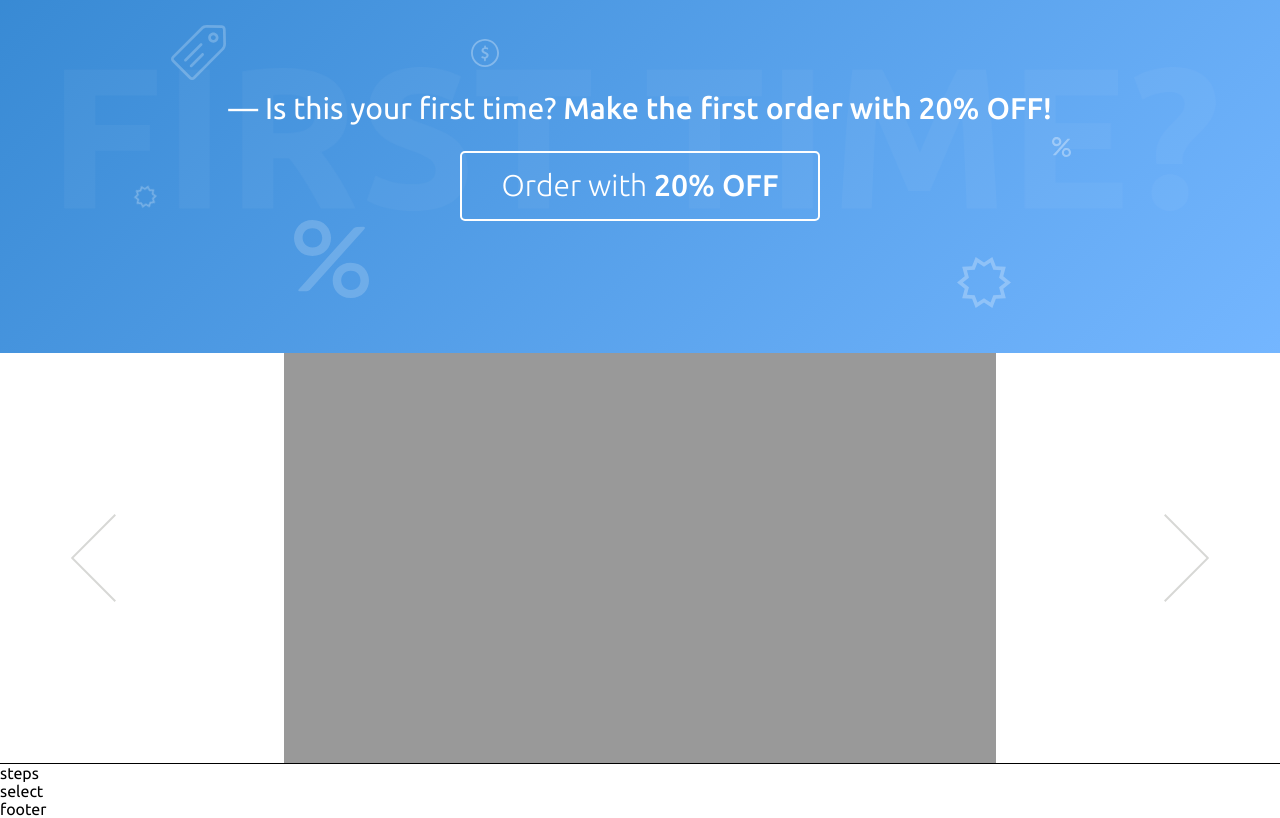
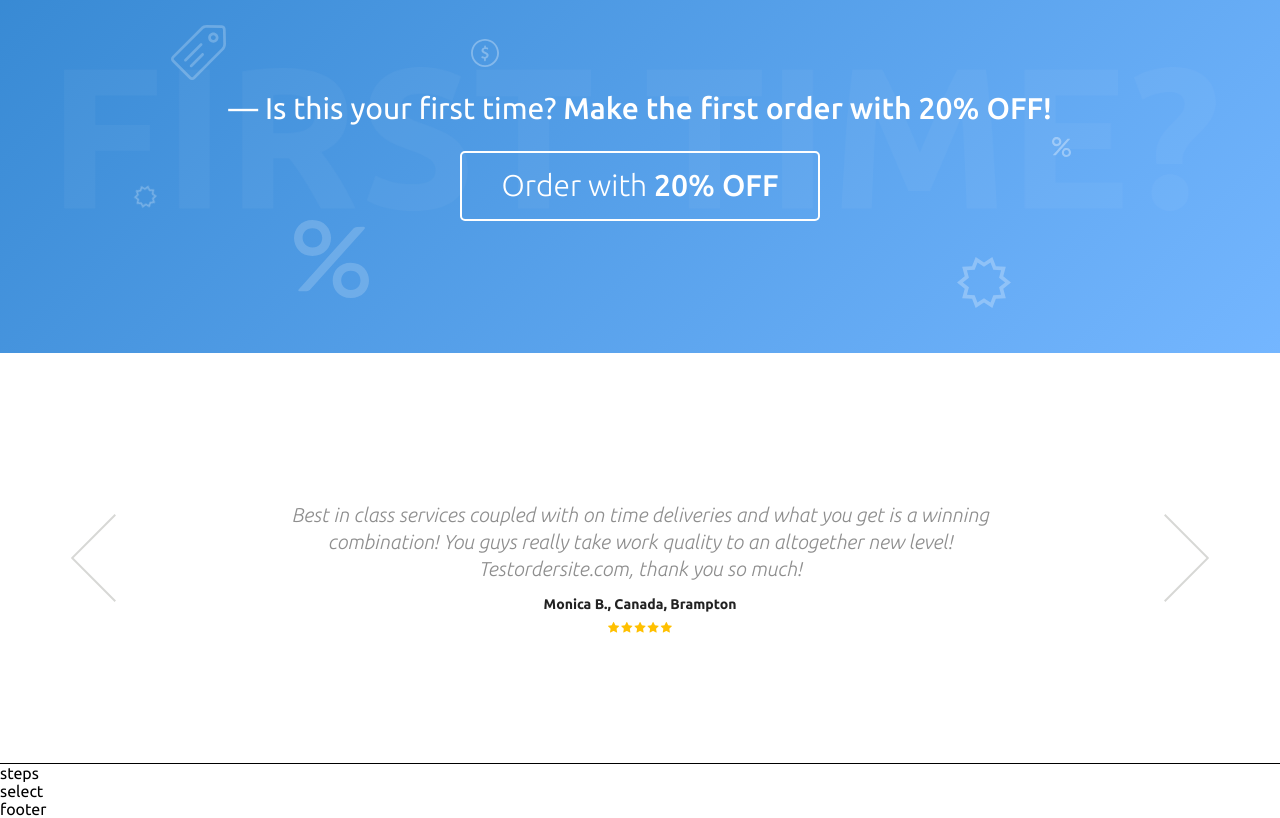
Before and after one commit to mrHaiker/OrderSite, a website: page app/index.html in a window 1280 px wide. Shown: the part 1429-2247 px from the top of the page. Drawn offline with nearby package versions, Linux system fonts and the light colour scheme.

Commit message:
done review

```diff
--- a/app/index.html
+++ b/app/index.html
@@ -113,7 +113,7 @@
             </div>
         </div>
         <div class="order">
-            <p><span class="minify-width">&mdash;</span> That`s cool<span class="minify-width">,</span></p>
+            <p>&mdash; That`s cool,</p>
             <a href="#" class="btn">I want to order now!</a>
         </div>
     </div>
@@ -143,11 +143,10 @@
 </section>
 
 <section id="review">
-    <div class="content-box">
-        <div id="btn-prev" class="gr-xs-2 gr-md-3">
-        </div>
-        <div class="content gr-xs-12 gr-md-10"></div>
-        <div id="btn-next" class="gr-xs-2 gr-md-3"></div>
+    <div class="row content-box">
+        <div id="arrow-prev" class="gr-xs-2 gr-md-3"></div>
+        <ul class="content gr-xs-12 gr-md-10"></ul>
+        <div id="arrow-next" class="gr-xs-2 gr-md-3"></div>
     </div>
 </section>
 <section id="steps">steps</section>
--- a/app/js/functions.js
+++ b/app/js/functions.js
@@ -9,3 +9,12 @@ function changeIconMenu (icon, obj) {
         $icon.addClass(obj);
     }
 }
+
+function getStars (obj, num) {
+    for (var i = 0; i < 5; i++) {
+        var $star = $('<i>').addClass('fa fa-star');
+        if ( i < num) $star.css('color', '#ffc000');
+
+        obj.append($star);
+    }
+}
--- a/app/js/main.js
+++ b/app/js/main.js
@@ -78,4 +78,52 @@ $(function () {
     });
 
 
+    // Slider
+    $('#arrow-next').click(function () {
+        var currentSlide = $('.active-slide');
+        var nextSlide = currentSlide.next();
+
+        if(nextSlide.length === 0) nextSlide = $('.slide').first();
+
+        currentSlide.fadeOut(600).removeClass('active-slide');
+        nextSlide.fadeIn(600).addClass('active-slide');
+    });
+    $('#arrow-prev').click(function() {
+        var currentSlide = $('.active-slide');
+        var prevSlide = currentSlide.prev();
+
+        if(prevSlide.length === 0) prevSlide = $('.slide').last();
+
+        currentSlide.fadeOut(600).removeClass('active-slide');
+        prevSlide.fadeIn(600).addClass('active-slide');
+    });
+
+    // Контент слайдера
+    $.getJSON('../json/review.json', function (data) {
+        console.log(data);
+        var $content = $('#review .content');
+
+        for (var i = 0; i < data.length; i++) {
+            var temp = data[i];
+            var $slide = $('<li>').addClass('slide');
+            var $wrapper = $('<div>').addClass('wrapper');
+            var $message = $('<p>').addClass('message');
+            var $author = $('<p>').addClass('author');
+            var $stars = $('<div>').addClass('stars');
+
+            if (i == 0) $slide.addClass('active-slide');
+
+            $wrapper.append($message.text(temp.text));
+
+            $wrapper.append($author.text(temp.name +', '+ temp.country +', '+ temp.city));
+            $wrapper.append($stars.append(
+                getStars($stars, temp.stars)
+            ));
+
+
+            $slide.append($wrapper);
+            $content.append($slide);
+        }
+    })
+
 });
--- /dev/null
+++ b/app/json/review.json
@@ -0,0 +1,23 @@
+[
+  {
+    "text": "Best in class services coupled with on time deliveries and what you get is a winning combination! You guys really take work quality to an altogether new level! Testordersite.com, thank you so much!",
+    "name": "Monica B.",
+    "country": "Canada",
+    "city": "Brampton",
+    "stars": 5
+  },
+  {
+    "text": "Best in class services coupled with on time deliveries and what you get is a winning combination! You guys really take work quality to an altogether new level! Testordersite.com, thank you so much!",
+    "name": "Erica M.",
+    "country": "America",
+    "city": "NY",
+    "stars": 4
+  },
+  {
+    "text": "Lorem ipsum dolor sit amet, consectetur adipisicing elit. Accusantium doloribus ipsa nesciunt obcaecati veritatis. A atque doloremque esse exercitationem non, quasi sint ullam. Doloremque eius expedita, maxime suscipit vitae voluptas! Lorem ipsum dolor sit amet, consectetur adipisicing elit. Accusantium doloribus ipsa nesciunt obcaecati veritatis. A atque doloremque esse exercitationem non, quasi sint ullam. Doloremque eius expedita, maxime suscipit vitae voluptas!",
+    "name": "Rick Brown.",
+    "country": "Canada",
+    "city": "Vancouver",
+    "stars": 2
+  }
+]
--- a/app/less/base/fonts.less
+++ b/app/less/base/fonts.less
@@ -1,4 +1,4 @@
-@import url(https://fonts.googleapis.com/css?family=Open+Sans:300,400,600,700|Ubuntu:300,400,500,700);
+@import url(https://fonts.googleapis.com/css?family=Open+Sans:300,400,600,700|Ubuntu:300,300italic,400,500,700);
 
 body {
   font-family: 'Ubuntu', 'Open Sans', sans-serif;
--- a/app/less/layout/about-our-service.less
+++ b/app/less/layout/about-our-service.less
@@ -100,7 +100,10 @@
       height: 68px;
       font-size: 22px;
       margin: 8px auto 87px;
-
+    }
+    @media (max-width: 400px) {
+      height: 102px;
+      margin: 24px auto 37px;
     }
     p {
       height: 100%;
@@ -116,10 +119,9 @@
         width: 41%;
         text-align: center;
       }
-      .minify-width {
-        @media (max-width: 400px) {
-          display: none;
-        }
+      @media (max-width: 400px) {
+        height: 50px;
+        width: 100%;
       }
     }
     .btn {
@@ -142,6 +144,11 @@
         overflow: hidden;
         text-overflow: ellipsis;
       }
+      @media (max-width: 400px) {
+        margin: 20px 0;
+        height: 75px;
+        width: 100%;
+      }
       &:hover {
         border: 1px solid @orange;
         background: none;color: @orange;
--- a/app/less/layout/header.less
+++ b/app/less/layout/header.less
@@ -388,6 +388,9 @@ header {
             top: 0;
             margin: 16px 15px;
             color: #ffffff;
+            @media (max-width: 767px) {
+              margin: 16px 10px;
+            }
           }
         }
         .odd-color {
--- a/app/less/layout/review.less
+++ b/app/less/layout/review.less
@@ -2,15 +2,17 @@
   height: 410px;
   border-bottom: 1px solid #000000;
   transition: all .3s ease;
+  position: relative;
   @media (max-width: 767px) {
     height: 350px;
+    //height: 100%;
   }
   .content-box {
     padding: 0;
   }
 
-  #btn-prev,
-  #btn-next {
+  #arrow-prev,
+  #arrow-next {
     height: 100%;
     float: left;
     font-size: 60px;
@@ -18,8 +20,8 @@
     cursor: pointer;
   }
 
-  #btn-prev:before,
-  #btn-next:before {
+  #arrow-prev:before,
+  #arrow-next:before {
     content: '';
     height: 100px;
     width: 48px;
@@ -33,7 +35,7 @@
       background: url(../img/CustomArrow_mobile.svg) no-repeat center;
     }
   }
-  #btn-next:before {
+  #arrow-next:before {
     right: 0;
     transform: rotate(180deg);
   }
@@ -41,6 +43,53 @@
   .content {
     height: 100%;
     padding: 0;
-    background: #999;
+    overflow: hidden;
+    li.slide {
+      display: none;
+      height: 100%;
+      text-align: center;
+      .wrapper {
+        display: table-cell;
+        vertical-align: middle;
+        @media (max-width: 767px) {
+          padding-bottom: 40px;
+        }
+        p.message {
+          color: #8e8e8e;
+          font-size: 20px;
+          font-style: italic;
+          font-weight: 300;
+          line-height: 27px;
+          margin-bottom: 12px;
+          position: relative;
+          max-height: 246px;
+          overflow: auto;
+          &:before {
+            content: '';
+            position: absolute;
+            height: 50px;
+            width: 50px;
+            top: -50px;
+            left: -50px;
+            background: url(../img/LeftQuote.svg) no-repeat center;
+          }
+        }
+        p.author {
+          font-weight: 700;
+          font-size: 14px;
+          font-style: normal;
+          color: #222222;
+          margin-bottom: 5px;
+        }
+        .stars i {
+          color: #cacaca;
+          font-size: 12px;
+          margin: 0 1px;
+        }
+      }
+    }
+    .active-slide {
+      display: table !important;
+    }
   }
 }
```
Also changed, not shown: package.json (added, +24 -0 lines), app/css/main.css, app/img/LeftQuote.svg (added), app/img/RightQuote.svg (added).
